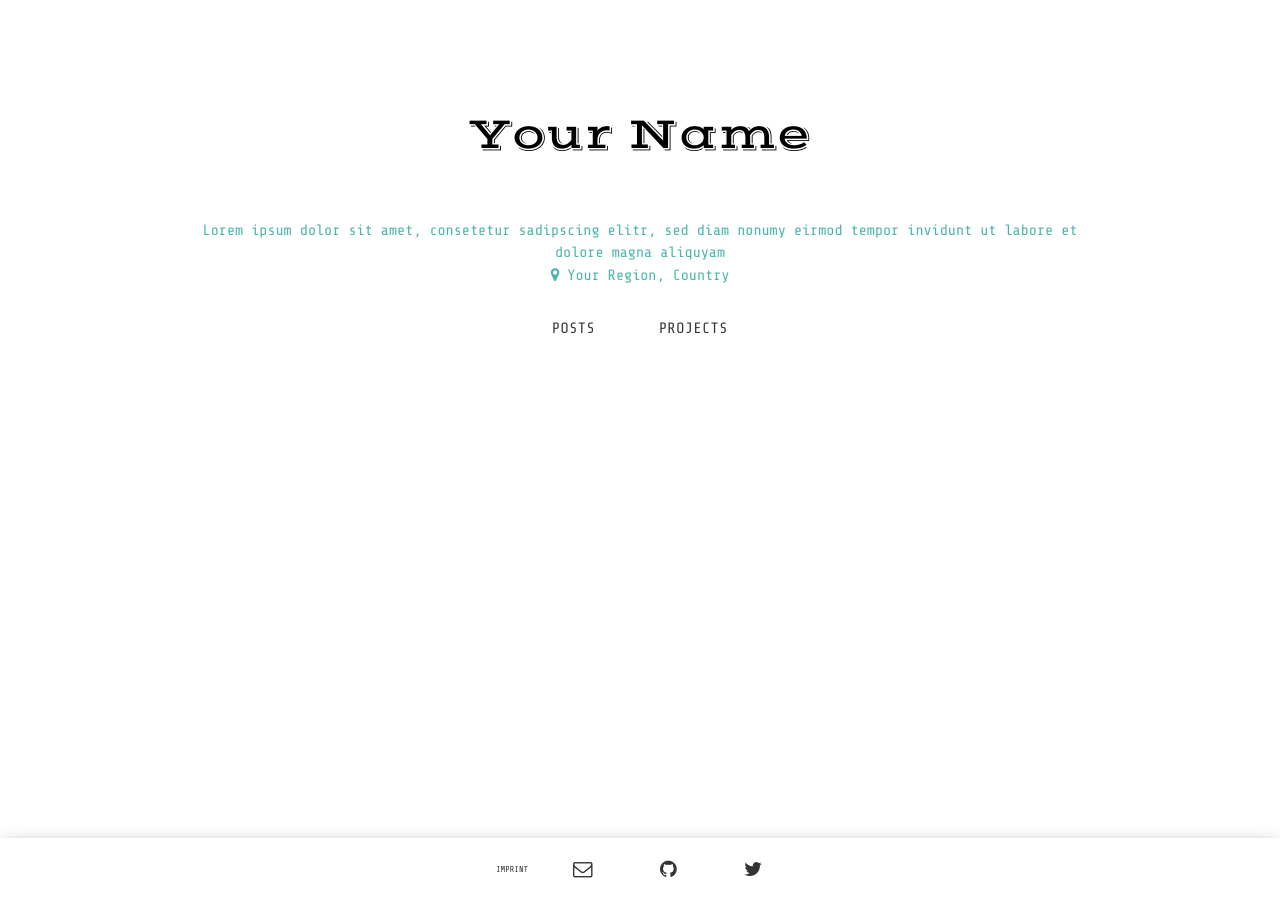
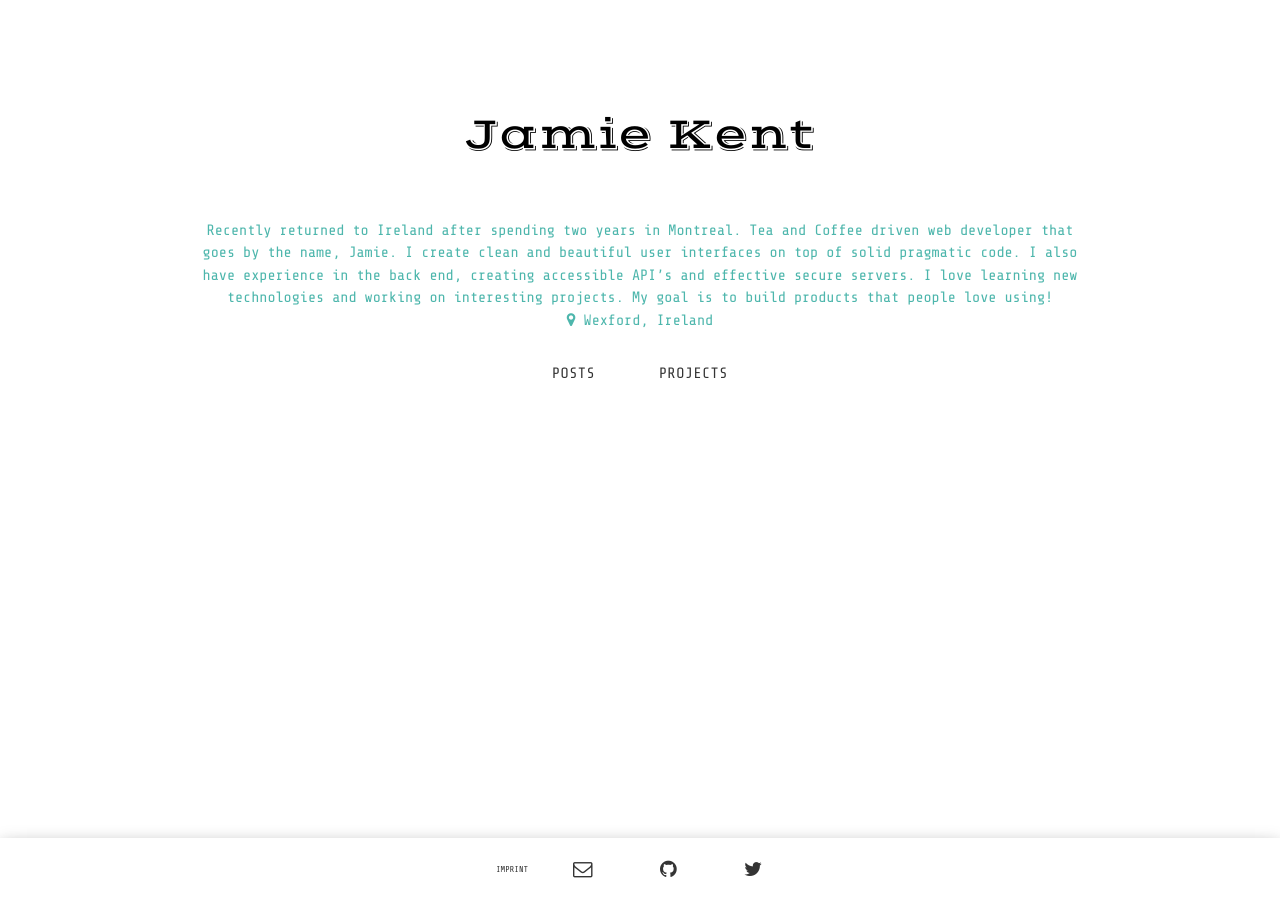
Before and after one commit to JamesKent/JamesKent.github.io, a Jekyll site: the page built from index.html, in a window 1280 px wide. Built offline with Jekyll 4.4.1, drawn with Linux system fonts in a browser that asks for light colours; some web fonts are replaced.

Commit message:
Updated Config File

```diff
--- a/_config.yml
+++ b/_config.yml
@@ -1,14 +1,16 @@
-title: "Your Name"
-description: "Lorem ipsum dolor sit amet, consetetur sadipscing elitr, sed diam nonumy eirmod tempor invidunt ut labore et dolore magna aliquyam"
-about: "Lorem ipsum dolor sit amet, consetetur sadipscing elitr, sed diam nonumy eirmod tempor invidunt ut labore et dolore magna aliquyam"
-location: "Your Region, Country"
-email: your-email@example.com
+title: "Jamie Kent"
+description: "Recently returned to Ireland after spending two years in Montreal. Tea and Coffee driven web developer that goes by the name, Jamie. I create clean and beautiful user interfaces on top of solid pragmatic code. I also have experience in the back end, creating accessible API’s and effective secure servers. I love learning new technologies and working on interesting projects. My goal is to build products that people love using!
+"
+about: "Recently returned to Ireland after spending two years in Montreal. Tea and Coffee driven web developer that goes by the name, Jamie. I create clean and beautiful user interfaces on top of solid pragmatic code. I also have experience in the back end, creating accessible API’s and effective secure servers. I love learning new technologies and working on interesting projects. My goal is to build products that people love using!
+"
+location: "Wexford, Ireland"
+email: jameskent91@gmail.com
 baseurl: ""
 
-url: "http://himsel.me" # replace by your site's url
-twitter_username: your-name
-github_username:  your-name
-author: "Your Name"
+url: "http://jameskent.github.io/" # replace by your site's url
+twitter_username: James0888
+github_username:  JamesKent
+author: "Jamie Kent"
 
 # google analytics tracking code, please change the value
 g_analytics: ""
--- a/index.html
+++ b/index.html
@@ -6,6 +6,7 @@ layout: default
   <a id="posts-btn" class="waves-effect waves-teal btn-flat btn-large" onclick="show_posts();">{{ site.posts_btn }}</a>
   <a id="projects-btn" class="waves-effect waves-teal btn-flat btn-large" onclick="show_projects();">{{ site.projects_btn }}</a>
 </div>
+
 <div id="posts">
 
   <h2 class="my-mini-heading">{{ site.posts_btn }}</h2>
```
